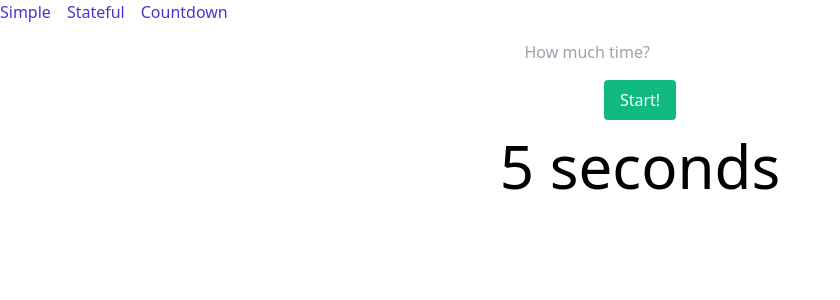
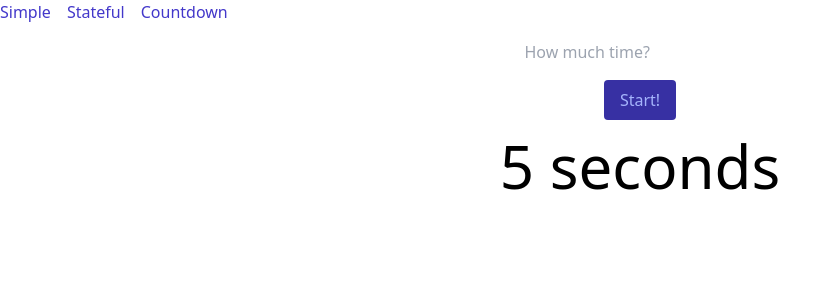
Before and after one commit to xXBricksquadXx/counter, a React (Create React App) app: page /countdown in a window 1280 px wide. Shown: the top 300 px of the page, without its empty margins (0-840 px from the left). Built offline with nearby package versions, Linux system fonts and the light colour scheme.

Commit message:
:construction: Submit handler

```diff
--- a/src/components/Countdown/Form.js
+++ b/src/components/Countdown/Form.js
@@ -1,5 +1,13 @@
-const Form = () => (
-  <form className="container mx-auto flex flex-col items-center pt-4">
+import PropTypes from "prop-types";
+
+const Form = ({ submitHandler }) => {
+  console.log(submitHandler);
+
+  return (
+    <form
+      className="container mx-auto flex flex-col items-center pt-4"
+      onSubmit={submitHandler}
+    >
       <label htmlFor="start-timer" className="sr-only">
         Start Countdown:
       </label>
@@ -7,11 +15,16 @@ const Form = () => (
 
       <button
         type="submit"
-      className="bg-green-500 text-white rounded mt-4 px-4 py-2"
+        className="bg-indigo-800 text-indigo-300 rounded mt-4 px-4 py-2"
       >
         Start!
       </button>
     </form>
   );
+};
+
+Form.propTypes = {
+  submitHandler: PropTypes.func.isRequired,
+};
 
 export default Form;
--- a/src/components/Countdown/index.js
+++ b/src/components/Countdown/index.js
@@ -1,5 +1,11 @@
 import { useEffect, useState } from "react";
 import Form from "./Form";
+
+// This fxn. is not dependent on any state in the component
+function handleSubmit(ev) {
+  ev.preventDefault();
+  console.log("submitted!");
+}
 
 const Component = () => {
   const [timeRemaining, setTimeRemaining] = useState(10);
@@ -17,7 +23,7 @@ const Component = () => {
 
   return (
     <>
-      <Form />
+      <Form submitHandler={handleSubmit} />
       <p className="mt-4 text-6xl text-center">{timeRemaining} seconds</p>
     </>
   );
```
Lines whose indentation alone changed are shown as unchanged.
